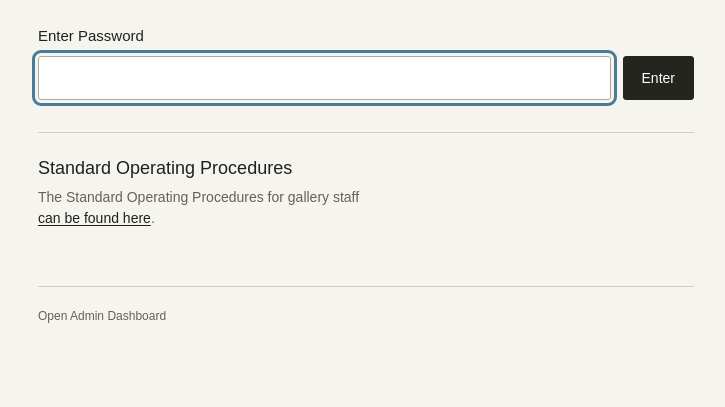
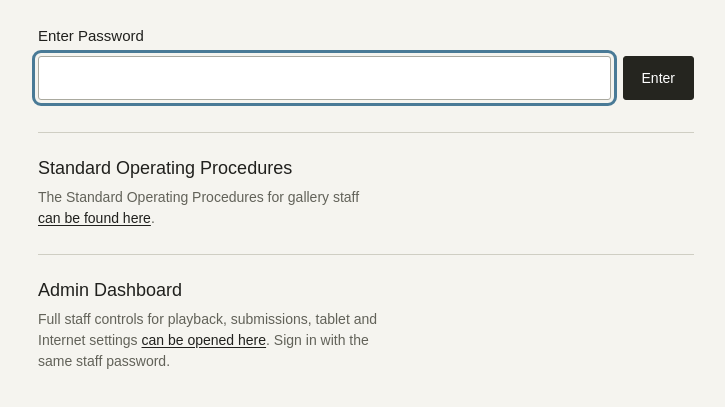
Before and after one commit to jmsaavedra/kunath-ica, a plain HTML site: page index.html in a window 1280 px wide. Shown: the part 283-690 px from the top of the page, without its empty margins (274-999 px from the left). Drawn offline with Linux system fonts and the light colour scheme.

Commit message:
feat: give the Admin Dashboard link its own section
Co-Authored-By: Claude Opus 5.5 <noreply@anthropic.com>

```diff
--- a/index.html
+++ b/index.html
@@ -7,7 +7,7 @@
   <meta name="referrer" content="no-referrer">
   <meta http-equiv="Content-Security-Policy" content="default-src 'none'; script-src 'self'; style-src 'self'; connect-src https://kung-overhaul-spectator.ngrok-free.dev; base-uri 'none'; form-action 'none'; object-src 'none'">
   <title>Kunath at ICA Miami · Staff access</title>
-  <link rel="stylesheet" href="style.css?v=sop-link-2">
+  <link rel="stylesheet" href="style.css?v=admin-section-1">
   <script src="app.js?v=last-ping-1" defer></script>
 </head>
 <body>
@@ -48,7 +48,9 @@
     <section class="download-row sop" aria-labelledby="sop-heading">
       <div><h2 id="sop-heading">Standard Operating Procedures</h2><p>The Standard Operating Procedures for gallery staff <a href="https://rendermark.app/d/cmw2x2en5000104l20bpzehk5" target="_blank" rel="noopener noreferrer">can be found here</a>.</p></div>
     </section>
-    <p class="footnote">Open <a href="https://kung-overhaul-spectator.ngrok-free.dev/admin" target="_blank" rel="noopener noreferrer">Admin Dashboard</a></p>
+    <section class="download-row" aria-labelledby="admin-heading">
+      <div><h2 id="admin-heading">Admin Dashboard</h2><p>Full staff controls for playback, submissions, tablet and Internet settings <a href="https://kung-overhaul-spectator.ngrok-free.dev/admin" target="_blank" rel="noopener noreferrer">can be opened here</a>. Sign in with the same staff password.</p></div>
+    </section>
     <noscript>Enable JavaScript to use staff downloads.</noscript>
   </main>
 </body>
--- a/style.css
+++ b/style.css
@@ -41,8 +41,5 @@ h2 { font-size: 18px; font-weight: 500; margin: 0 0 8px; }
 #status { min-height: 1.5em; font-size: 14px; line-height: 1.5; margin-top: 24px; }
 #status:empty { display: none; }
 .error { color: #a32922; }
-.footnote { border-top: 1px solid #cfcec3; padding-top: 20px; margin-top: 32px; font-size: 12px; line-height: 1.6; color: #626259; }
-.footnote a { color: inherit; text-decoration: none; }
-.footnote a:hover, .footnote a:focus-visible { text-decoration: underline; }
 [hidden] { display: none !important; }
 @media (max-width: 560px) { main { margin: 5vh auto; padding: 24px; } .download-row { align-items: stretch; flex-direction: column; gap: 16px; } .download-row button { width: 100%; } }
```
